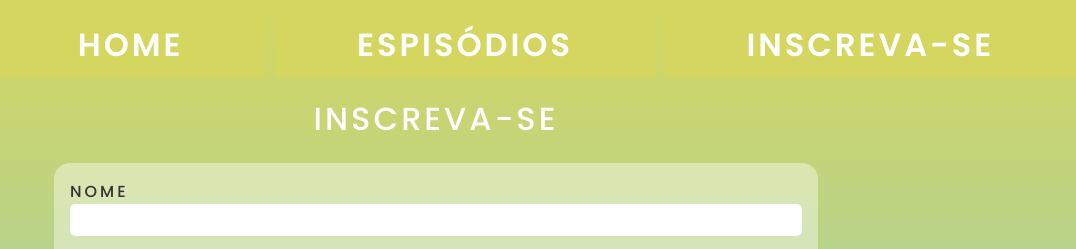
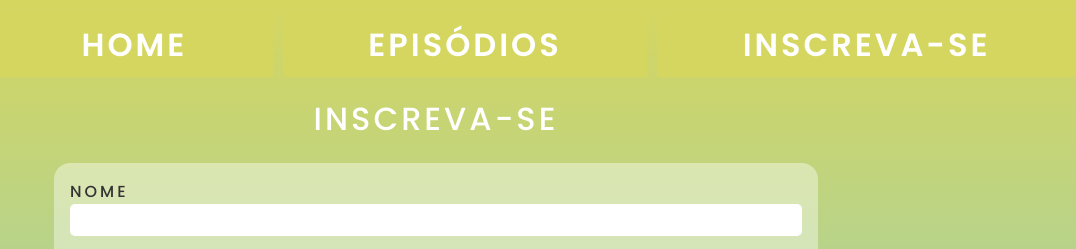
Before and after one commit to nyckaique/dragracebrasil, a plain HTML site: page inscrevase.html in a window 1280 px wide. Shown: the top 249 px of the page, 204-1280 px from the left. Drawn offline with Linux system fonts and the light colour scheme; a web font is replaced by a local one.

Commit message:
Update inscrevase.html

```diff
--- a/inscrevase.html
+++ b/inscrevase.html
@@ -21,7 +21,7 @@
         <nav class="header_nav">
             <ul>
                 <li><a href="index.html">home</a></li>
-                <li><a href="#">espisódios</a></li>
+                <li><a href="#">episódios</a></li>
                 <li><a href="inscrevase.html">inscreva-se</a></li>
             </ul>
         </nav>
```
